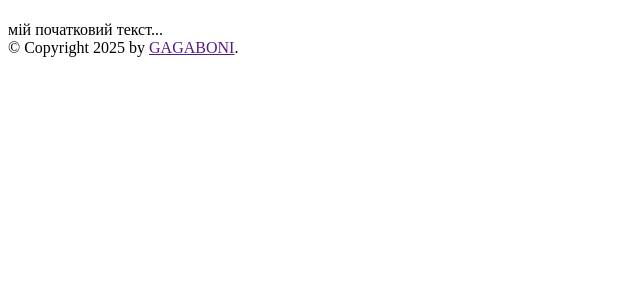
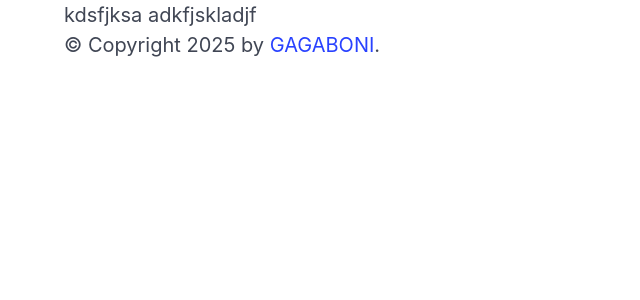
Before and after one commit to anjaduras/skrezhetnuv, a Flask app: page / in a window 1280 px wide. Shown: the top 300 px of the page, without its empty margins (0-640 px from the left). Run offline with Flask 3, Linux system fonts and the light colour scheme.

Commit message:
basics covered

```diff
--- a/api/index.py
+++ b/api/index.py
@@ -5,9 +5,13 @@
 
 
 @app.route("/")
-def hello_world():
+def index():
     return render_template("index.html")
 
 
+@app.route("/contact")
+def contact():
+    return render_template("contact.html")
+
 if __name__ == "__main__":
     app.run(debug=True)
--- a/api/static/css/style.css
+++ b/api/static/css/style.css
@@ -0,0 +1,3 @@
+*{
+    font-size: 20px;
+}
--- a/api/static/js/skript.js
+++ b/api/static/js/skript.js
@@ -0,0 +1 @@
+document.write(5 + 6);
--- a/api/templates/base.html
+++ b/api/templates/base.html
@@ -10,10 +10,10 @@
 </head>
 
 <body>
-  <header>
+  <header class="container">
     <h1>{% block h1 %}{% endblock %}</h1>
   </header>
-  <main>
+  <main class="container">
     <article>
       <h2>{% block h2 %}{% endblock %}</h2>
       <p></p>
@@ -24,13 +24,15 @@
     </article>
   </main>
 
-  <footer></footer>
+  <footer class="container">
     <div id="content">{% block content %}{% endblock %}</div>
     <div id="footer">
       {% block footer %}
       &copy; Copyright 2025 by <a href="">GAGABONI</a>.
       {% endblock %}
     </div>
+  </footer>
+  {% block script %}{% endblock %}
 </body>
 
 
--- /dev/null
+++ b/api/templates/contact.html
@@ -0,0 +1,6 @@
+{% extends "base.html" %}
+{% block title %}Contact{% endblock %}
+{% block content %}
+contact page:
+{% endblock %}
+{% block script %} <script>document.write(5 + 6);</script> {% endblock %}
--- a/api/templates/index.html
+++ b/api/templates/index.html
@@ -1,12 +1,5 @@
 {% extends "base.html" %}
-{% block title %}Hi from Anja:){% endblock %}
-{% block head %}
-<style type="text/css">
-  .important {
-    color: #336699;
-  }
-</style>
+{% block title %}Index{% endblock %}
+{% block content %}
+kdsfjksa  adkfjskladjf
 {% endblock %}
-{% block content %}
-мій початковий текст...
-{% endblock %}
```
Lines whose indentation alone changed are shown as unchanged.
